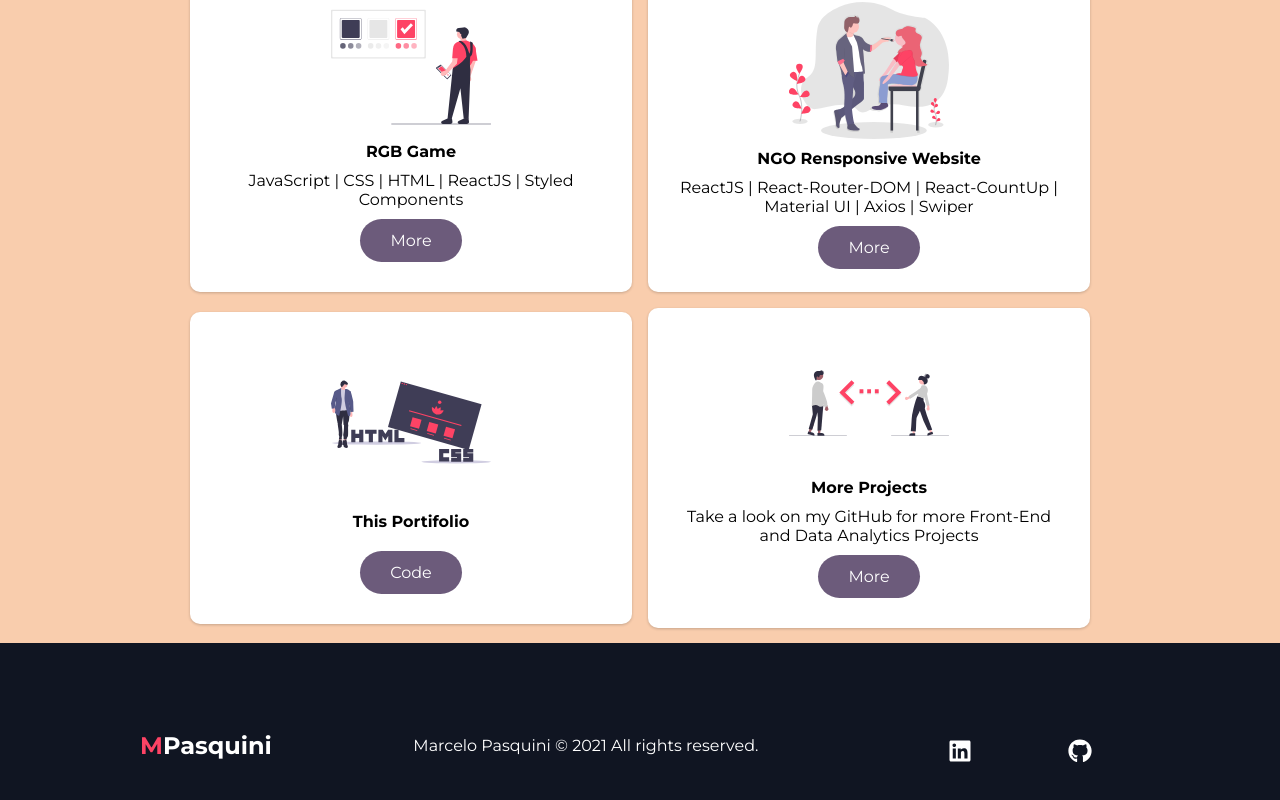
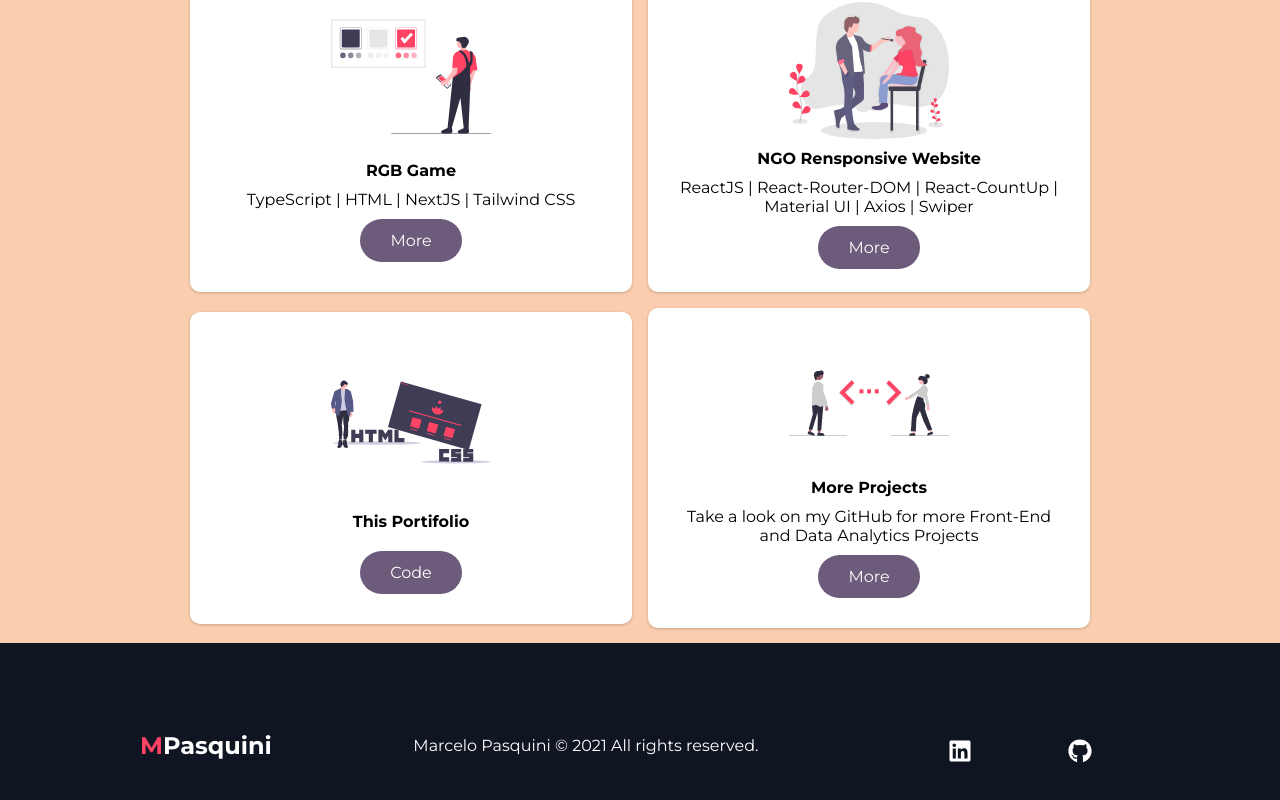
Before and after one commit to MarceloPasquiniB/react-mpasquini-potfolio, a React (Create React App) app: page / in a window 1280 px wide. Shown: the part 3537-4337 px from the top of the page. Built offline with nearby package versions, Linux system fonts and the light colour scheme.

Commit message:
Update Data.js

```diff
--- a/src/components/Projects/Data.js
+++ b/src/components/Projects/Data.js
@@ -1,10 +1,10 @@
 export const CardData = {
   cardOne: {
-    projectName: "RGB Game",
-    description: "This project concerns in a browser game to challenges the player to choose from four options, witch button corresponds to an RGB color indication.",
-    tools: "JavaScript | CSS | HTML | ReactJS | Styled Components",
-    live: "https://mpasquini-rgb-game.netlify.app/",
-    code: "https://github.com/MarceloPasquiniB/React-rgb-color-game",
+    projectName: "Web App Template",
+    description: "This project consists of a web application template, integrated with Google Firebase.",
+    tools: "TypeScript | HTML | NextJS | Tailwind CSS",
+    live: "https://mpasquini-system-template.netlify.app/",
+    code: "https://github.com/MarceloPasquiniB/nextjs-system-template",
   },
   cardTwo: {
     projectName: "NGO Mobile First Website",
```
